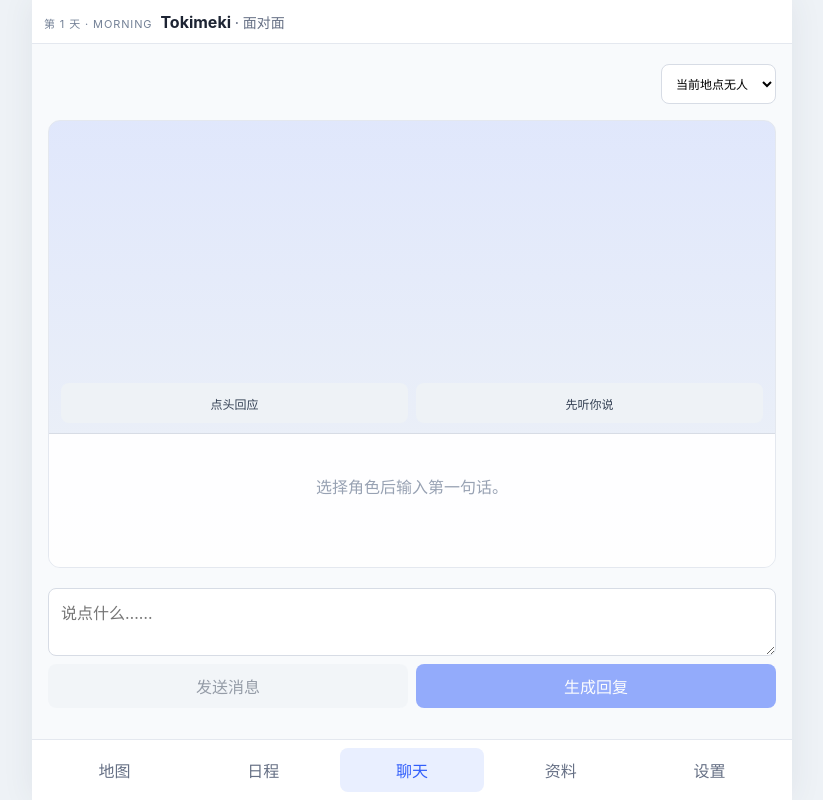
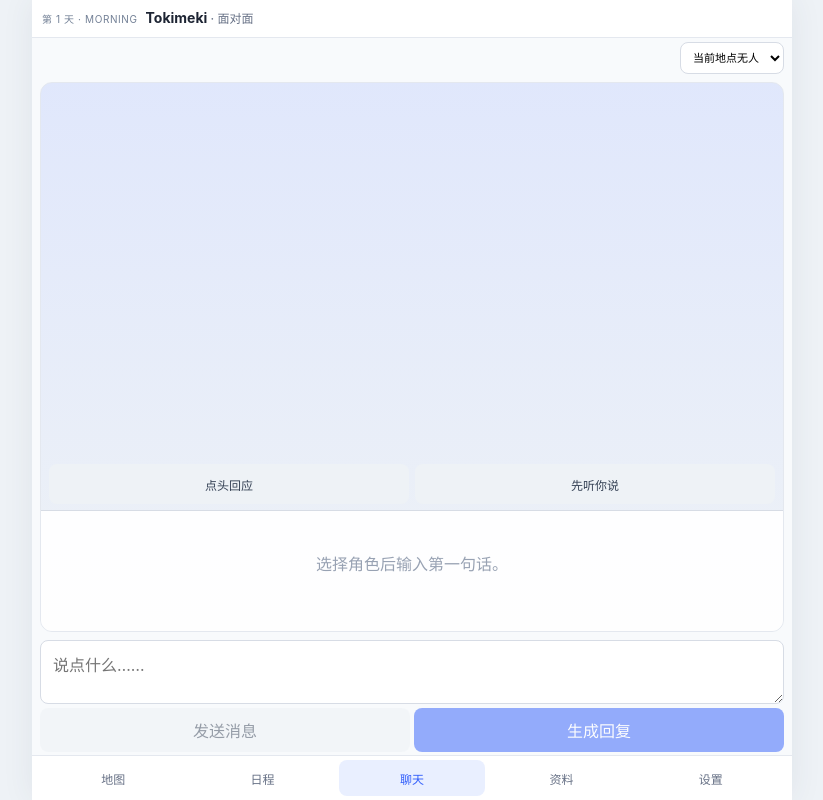
Before and after one commit to ssrei7/Tokimeki, a React (Vite) app: page / in a window 1280 px wide. Both pictures are taken after a click on the button "打开聊天". Shown: the whole page, without its empty margins (228-1051 px from the left). Built offline with nearby package versions, Linux system fonts and the light colour scheme.

Commit message:
fix: compact vertical chat layout

```diff
--- a/src/App.tsx
+++ b/src/App.tsx
@@ -1017,7 +1017,7 @@ export function App() {
   };
 
   return <div className="app-shell">
-    {tab !== 'map' && <header className="topbar"><div><small>第 {save.world.clock.day} 天 · {save.world.clock.slotId}</small><h1>Tokimeki{tab === 'chat' && <span className="topbar-context"> · 面对面</span>}</h1></div></header>}
+    {tab !== 'map' && <header className={`topbar ${tab === 'chat' ? 'chat-topbar' : ''}`}><div><small>第 {save.world.clock.day} 天 · {save.world.clock.slotId}</small><h1>Tokimeki{tab === 'chat' && <span className="topbar-context"> · 面对面</span>}</h1></div></header>}
     <main className={`screen ${tab === 'chat' ? 'chat-screen-host' : ''} ${tab === 'map' ? 'map-screen-host' : ''}`}>
       {feedback && <div className={`feedback ${feedback.tone}`} role="status">{feedback.text}<button aria-label="关闭提示" onClick={() => setFeedback(null)}>×</button></div>}
       {tab === 'map' && <MapView save={save} worldbooks={worldbooks} activeEncounter={activeEncounter} onEncounterOutcome={chooseEncounterOutcome} onContinueEncounter={continueEncounter} onMove={moveToNode} onOpenChat={() => setTab('chat')} onImportBackground={importMapBackground} onImportSceneBackground={importSceneBackground} onRemoveSceneBackground={removeSceneBackground} onToggleMode={toggleMapMode} onCreateNode={addMapNode} onEditNode={editMapNode} onDeleteNode={removeMapNode} onSuggestNode={suggestMapNode} onGenerateMap={generateMap} onExpandMap={expandMap} mapGenerating={mapGenerating} />}
--- a/src/ui/theme/app.css
+++ b/src/ui/theme/app.css
@@ -7,14 +7,14 @@ button:disabled { opacity: .5; cursor: not-allowed; }
 button.secondary { background: #eef2f6; color: #344054; }
 button.danger { background: #fee4e2; color: #b42318; }
 .app-shell { min-height: 100dvh; height: 100dvh; max-width: 760px; margin: 0 auto; overflow: hidden; background: #f8fafc; display: flex; flex-direction: column; }
-.topbar { min-height: 44px; padding: calc(4px + env(safe-area-inset-top)) 12px 4px; display: flex; justify-content: space-between; align-items: center; border-bottom: 1px solid #e4e8ef; background: #fff; }
+.topbar { min-height: 38px; padding: calc(2px + env(safe-area-inset-top)) 10px 2px; display: flex; justify-content: space-between; align-items: center; border-bottom: 1px solid #e4e8ef; background: #fff; }
 .topbar > div { display: flex; align-items: baseline; gap: 8px; min-width: 0; }
 .topbar h1, h2, h3, p { margin: 0; }
-.topbar h1 { font-size: 16px; }
-.topbar-context { color: #667085; font-size: 14px; font-weight: 500; }
-.topbar small, .eyebrow { color: #738096; font-size: 11px; letter-spacing: .08em; text-transform: uppercase; }
+.topbar h1 { font-size: 14px; line-height: 1.15; }
+.topbar-context { color: #667085; font-size: 12px; font-weight: 500; }
+.topbar small, .eyebrow { color: #738096; font-size: 10px; letter-spacing: .06em; text-transform: uppercase; }
 .screen { flex: 1; min-height: 0; padding: 16px 16px 92px; overflow: auto; }
-.screen.chat-screen-host { display: flex; flex-direction: column; overflow: hidden; }
+.screen.chat-screen-host { display: flex; flex-direction: column; overflow: hidden; padding: 4px 8px calc(48px + env(safe-area-inset-bottom)); }
 .screen.map-screen-host { display: flex; flex-direction: column; overflow: hidden; padding: 8px 12px calc(70px + env(safe-area-inset-bottom)); }
 .section-heading { display: flex; justify-content: space-between; align-items: center; gap: 12px; margin-bottom: 14px; }
 .section-heading h2 { margin-top: 4px; }
@@ -139,15 +139,15 @@ button.danger { background: #fee4e2; color: #b42318; }
 .routing-list label span { min-width: 0; overflow-wrap: anywhere; }
 .routing-list small { display: block; margin-top: 2px; color: #98a2b3; font-family: ui-monospace, SFMono-Regular, Consolas, monospace; font-size: 11px; }
 .chat-screen { min-height: 0; display: flex; flex: 1; flex-direction: column; gap: 12px; }
-.vn-chat-screen { gap: 8px; }
+.vn-chat-screen { gap: 4px; }
 .vn-stage { --vn-accent: #315efb; min-height: 0; display: flex; flex: 1 1 auto; flex-direction: column; overflow: hidden; border: 1px solid #e4e8ef; border-radius: 12px; background: linear-gradient(180deg, color-mix(in srgb, var(--vn-accent) 12%, #f8fafc), #eef2f6); }
-.vn-portrait-area { min-height: 150px; display: grid; flex: 1 1 auto; place-items: end center; overflow: hidden; padding: 14px 18px 0; }
+.vn-portrait-area { min-height: 150px; display: grid; flex: 1 1 auto; place-items: end center; overflow: hidden; padding: 6px 12px 0; }
 .vn-portrait { display: block; max-width: min(100%, 360px); max-height: 100%; object-fit: contain; object-position: center bottom; filter: drop-shadow(0 10px 14px #34405426); }
 .vn-portrait-empty { width: min(100%, 360px); height: 100%; min-height: 80px; }
-.vn-choices { display: grid; grid-template-columns: repeat(2, minmax(0, 1fr)); gap: 8px; padding: 10px 12px; }
+.vn-choices { display: grid; grid-template-columns: repeat(2, minmax(0, 1fr)); gap: 6px; padding: 6px 8px; }
 .vn-choices button { min-height: 40px; font-size: 12px; }
-.vn-dialogue-box { display: flex; flex: 0 0 min(30%, 200px); min-height: 108px; flex-direction: column; overflow: hidden; border-top: 1px solid #d7dce5; background: #fffffff2; }
-.vn-dialogue-log { flex: 1 1 auto; gap: 8px; min-height: 0; padding: 12px; touch-action: pan-y; scrollbar-width: thin; }
+.vn-dialogue-box { display: flex; flex: 0 0 min(22%, 160px); min-height: 80px; flex-direction: column; overflow: hidden; border-top: 1px solid #d7dce5; background: #fffffff2; }
+.vn-dialogue-log { flex: 1 1 auto; gap: 6px; min-height: 0; padding: 8px; touch-action: pan-y; scrollbar-width: thin; }
 .vn-line { display: grid; gap: 3px; max-width: 100%; padding: 8px 10px; border-left: 3px solid var(--vn-accent); background: #f8fafc; white-space: pre-wrap; line-height: 1.5; }
 .vn-line.user { border-left-color: #315efb; background: #eff4ff; }
 .vn-line.narration { border-left-color: transparent; background: transparent; color: #667085; font-style: italic; }
@@ -163,9 +163,9 @@ button.danger { background: #fee4e2; color: #b42318; }
 .message.assistant { align-self: flex-start; background: #fff; border: 1px solid #e4e8ef; }
 .message.pending { color: #667085; }
 .empty { color: #98a2b3; text-align: center; padding: 36px 0; }
-.composer { flex: 0 0 auto; display: grid; gap: 8px; padding-top: 12px; background: #f8fafc; }
-.composer textarea { min-height: 68px; resize: vertical; }
-.composer-actions { display: grid; grid-template-columns: 1fr 1fr; gap: 8px; }
+.composer { flex: 0 0 auto; display: grid; gap: 4px; padding-top: 4px; background: #f8fafc; }
+.composer textarea { min-height: 52px; resize: vertical; }
+.composer-actions { display: grid; grid-template-columns: 1fr 1fr; gap: 4px; }
 .button-row { display: flex; flex-wrap: wrap; gap: 8px; }
 .button-row button { font-size: 13px; }
 .list-card { margin: 12px 0; }
@@ -207,8 +207,12 @@ button.danger { background: #fee4e2; color: #b42318; }
 .request-status.requesting, .request-status.generating { color: #b54708; }
 .request-status.success { color: #027a48; }
 .request-status.error { color: #b42318; }
-.character-picker { display: grid; grid-template-columns: minmax(0, 1fr) auto; gap: 8px; margin: 4px 0 8px; }
-.character-picker select { min-height: 40px; padding: 7px 10px; font-size: 12px; }
+.character-picker { display: grid; grid-template-columns: minmax(0, 1fr) auto; gap: 4px; margin: 0 0 4px; }
+.character-picker select { min-height: 32px; padding: 4px 8px; font-size: 11px; }
+.participant-picker { display: flex; flex-wrap: wrap; align-items: center; gap: 2px 6px; min-width: 0; }
+.participant-label { color: #98a2b3; font-size: 10px; }
+.participant-option { display: inline-flex; align-items: center; gap: 3px; min-height: 28px; color: #475467; font-size: 11px; }
+.participant-option input { width: 13px; height: 13px; margin: 0; }
 .character-picker .player-label-select { width: auto; min-width: 72px; }
 .ops-recovery { display: grid; gap: 8px; margin: 12px 0; padding: 12px; border: 1px solid #fecdca; border-radius: 8px; background: #fff8f7; color: #7a271a; }
 .ops-recovery p { color: #9b2c1f; font-size: 13px; line-height: 1.5; }
@@ -241,8 +245,8 @@ button.danger { background: #fee4e2; color: #b42318; }
 .diary-archive details { border-top: 1px solid #eef0f3; }
 .diary-archive summary { min-height: 44px; display: flex; align-items: center; cursor: pointer; color: #344054; font-weight: 600; }
 .diary-archive .diary-editor { padding-bottom: 4px; }
-.bottom-nav { position: fixed; z-index: 5; bottom: 0; left: 50%; transform: translateX(-50%); width: min(760px, 100%); display: grid; grid-template-columns: repeat(5, 1fr); gap: 4px; padding: 8px 10px calc(8px + env(safe-area-inset-bottom)); background: #fff; border-top: 1px solid #e4e8ef; }
-.bottom-nav button { min-height: 44px; background: transparent; color: #667085; }
+.bottom-nav { position: fixed; z-index: 5; bottom: 0; left: 50%; transform: translateX(-50%); width: min(760px, 100%); display: grid; grid-template-columns: repeat(5, 1fr); gap: 3px; padding: 4px 8px calc(4px + env(safe-area-inset-bottom)); background: #fff; border-top: 1px solid #e4e8ef; }
+.bottom-nav button { min-height: 36px; background: transparent; color: #667085; font-size: 12px; }
 .bottom-nav button.selected { background: #e9efff; color: #315efb; }
 @media (min-width: 761px) { .app-shell { min-height: 100vh; box-shadow: 0 0 30px #34405414; } }
 @media (max-width: 520px) { .routing-list label { grid-template-columns: 1fr; } }
```
